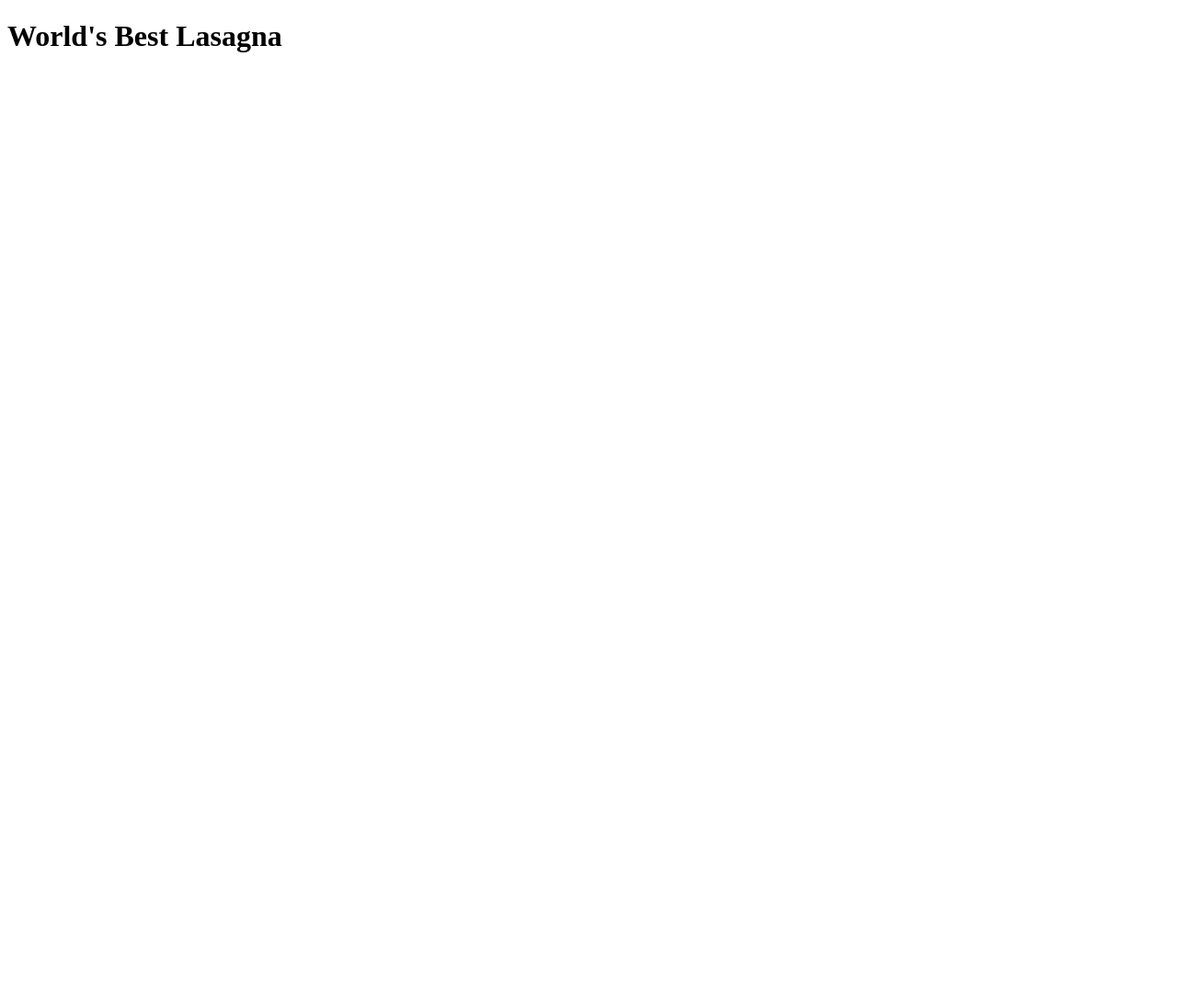
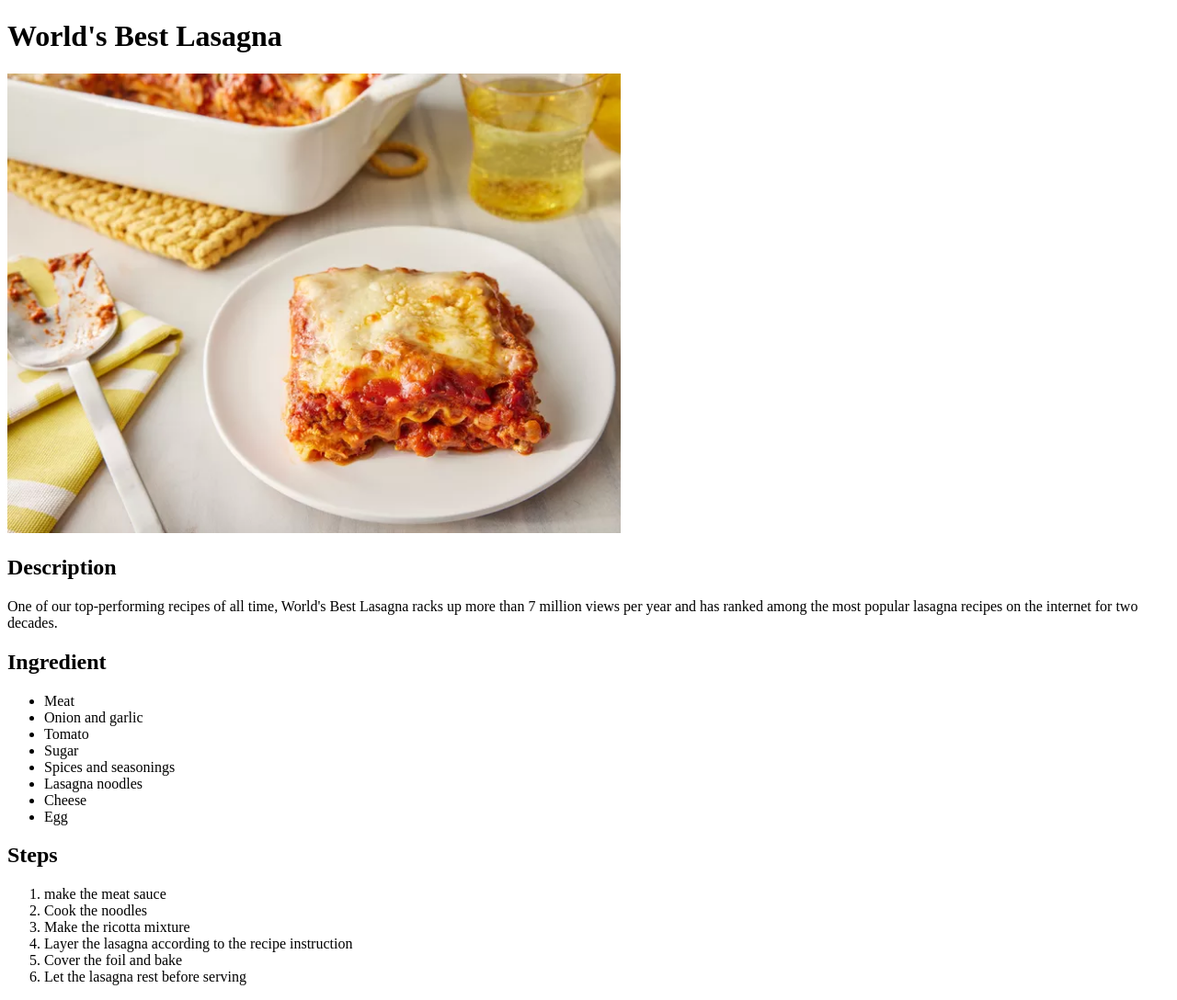
Before and after one commit to wasabinz/odin-recipes, a plain HTML site: page recipes/lasagna.html in a window 1280 px wide. Shown: the whole page at 92% size. Before the commit the page ends 800 px from the top, so only its background shows below. Drawn offline with Linux system fonts and the light colour scheme.

Commit message:
add lasagna recipe with the finished picture

```diff
--- a/recipes/lasagna.html
+++ b/recipes/lasagna.html
@@ -6,6 +6,29 @@
     <title>Document</title>
 </head>
 <body>
-   <h1>World's Best Lasagna</h1>
+  <h1>World's Best Lasagna</h1>
+  <img src="./lasagna.webp" height="500" width="auto">
+  <h2>Description</h2>
+  <p>One of our top-performing recipes of all time, World's Best Lasagna racks up more than 7 million views per year and has ranked among the most popular lasagna recipes on the internet for two decades.</p>
+  <h2>Ingredient</h2>
+  <ul>
+    <li>Meat</li>
+    <li>Onion and garlic</li>
+    <li>Tomato</li>
+    <li>Sugar</li>
+    <li>Spices and seasonings</li>
+    <li>Lasagna noodles</li>
+    <li>Cheese</li>
+    <li>Egg</li>
+  </ul>
+  <h2>Steps</h2>
+  <ol>
+    <li>make the meat sauce</li>
+    <li>Cook the noodles</li>
+    <li>Make the ricotta mixture</li>
+    <li>Layer the lasagna according to the recipe instruction</li>
+    <li>Cover the foil and bake</li>
+    <li>Let the lasagna rest before serving</li>
+  </ol>
 </body>
 </html>
```
Also changed, not shown: recipes/lasagna.webp (added).
